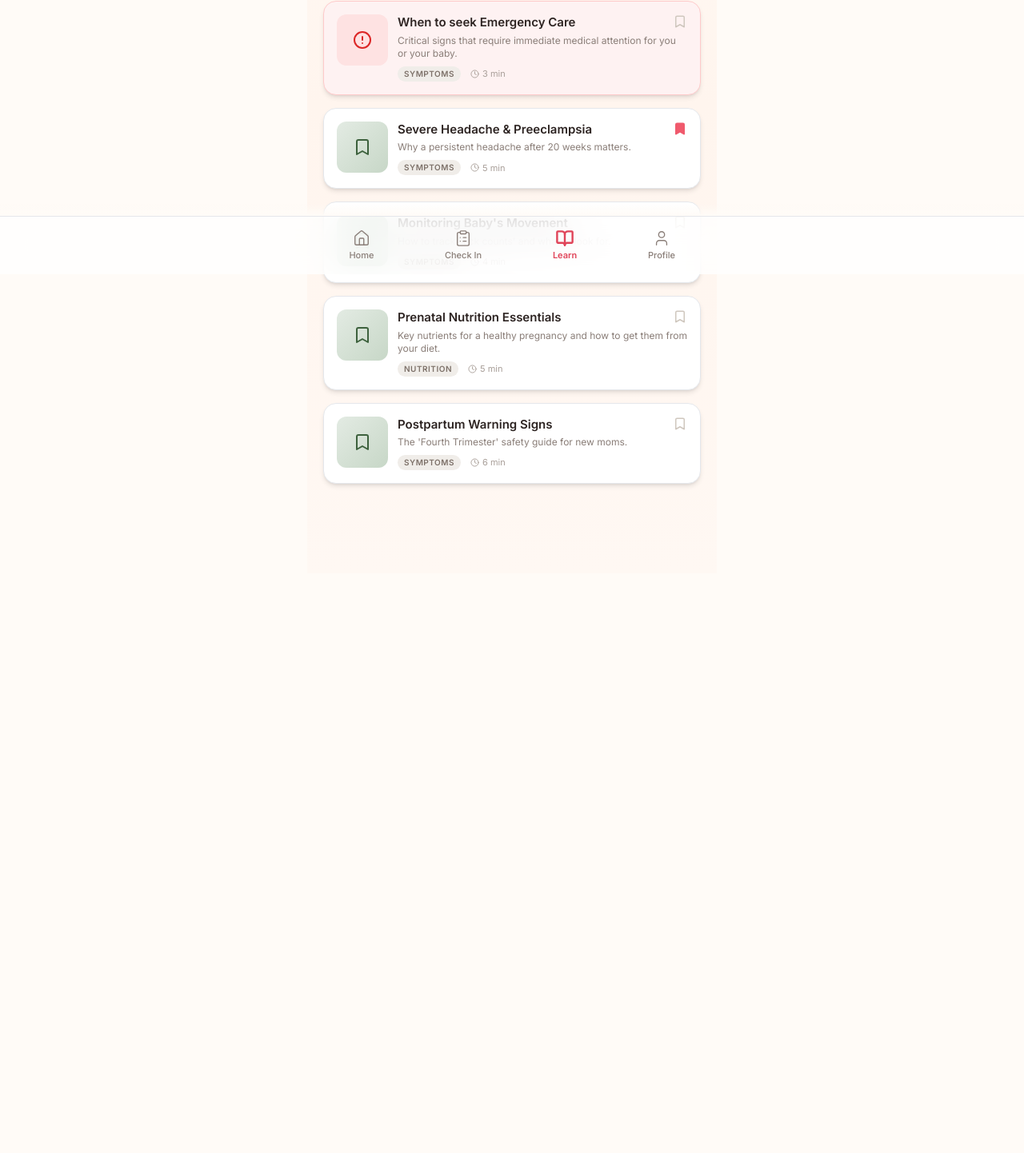
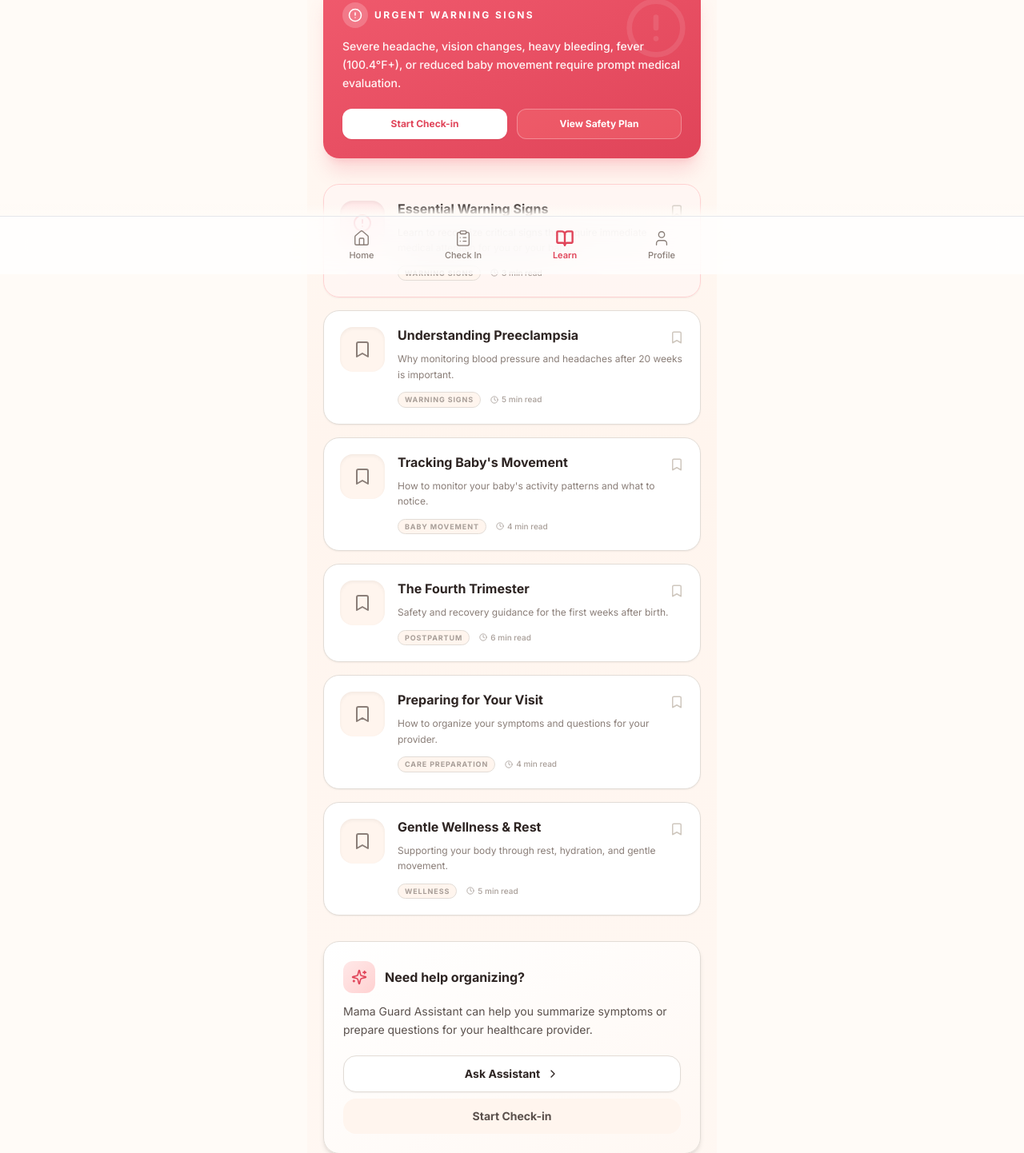
Before and after one commit to olabodesamuel0920-max/guard, a Next.js app in the folder mama-guard-redesign/: page /learn in a window 1280 px wide. Shown: the part 457-1899 px from the top of the page at 80% size. Before the commit the page ends 1174 px from the top, so only its background shows below. Built offline with nearby package versions, Linux system fonts and the light colour scheme.

Commit message:
Phase 5D: Polish premium learn page

```diff
--- a/mama-guard-redesign/app/learn/page.tsx
+++ b/mama-guard-redesign/app/learn/page.tsx
@@ -6,7 +6,7 @@ import { motion, AnimatePresence } from "framer-motion";
 import { Header } from "@/components/Header";
 import { BottomNav } from "@/components/BottomNav";
 import { getGestationalWeek } from "@/lib/utils";
-import { Search, Bookmark, Clock, ChevronRight, Play, Filter, X, AlertCircle, Shield } from "lucide-react";
+import { Search, Bookmark, Clock, ChevronRight, Play, Filter, X, AlertCircle, Shield, Sparkles } from "lucide-react";
 import { safeStorage, STORAGE_KEYS } from "@/lib/storage";
 import { MedicalDisclaimer } from "@/components/MedicalDisclaimer";
 
@@ -30,131 +30,155 @@ interface Article {
 }
 
 const categories = [
-  { id: "all", label: "All" }, { id: "nutrition", label: "Nutrition" },
-  { id: "labor", label: "Labor & Birth" }, { id: "newborn", label: "Newborn Care" },
-  { id: "mental", label: "Mental Health" }, { id: "exercise", label: "Exercise" },
-  { id: "symptoms", label: "Symptoms" },
+  { id: "all", label: "All" },
+  { id: "warning", label: "Warning Signs" },
+  { id: "movement", label: "Baby Movement" },
+  { id: "postpartum", label: "Postpartum" },
+  { id: "care", label: "Care Preparation" },
+  { id: "wellness", label: "Wellness" },
 ];
 
 const articles: Article[] = [
   {
     id: "9",
-    title: "When to seek Emergency Care",
-    category: "symptoms",
+    title: "Essential Warning Signs",
+    category: "warning",
     readTime: 3,
     type: "article",
     weekRelevance: [1, 44],
     bookmarked: false,
-    excerpt: "Critical signs that require immediate medical attention for you or your baby.",
+    excerpt: "Learn to recognize critical signs that require immediate medical attention for you or your baby.",
     isEmergency: true,
     content: {
-      intro: "Knowing when a symptom is an emergency is one of the most important parts of prenatal care. While many discomforts are normal, some signs require immediate intervention.",
+      intro: "Knowing when a symptom might be concerning is a vital part of maternal safety. While many discomforts are common during pregnancy, certain signs should always be evaluated by a healthcare professional.",
       keyPoints: [
-        "Trust your instincts: If something feels wrong, seek care.",
-        "Emergency departments are always available for pregnancy concerns.",
-        "Keep your provider's after-hours number saved."
+        "Trust your instincts: If something feels wrong, seek guidance.",
+        "Your healthcare provider is your best resource for individual concerns.",
+        "Knowing your 'baseline' helps you spot changes earlier."
       ],
       whenToSeekCare: [
-        "Vaginal bleeding or leaking fluid",
-        "Severe headache that won't go away",
+        "Sudden, severe headache or vision changes",
+        "Heavy bleeding or fluid leaking (gush)",
         "Fever of 100.4°F (38°C) or higher",
-        "Chest pain or fast-beating heart",
-        "Significant decrease in baby's movement",
-        "Severe nausea, vomiting, or abdominal pain",
-        "Severe swelling or pain in one limb"
+        "Significant decrease in baby's movement patterns",
+        "Chest pain or sudden shortness of breath",
+        "Severe nausea, vomiting, or persistent abdominal pain",
+        "Thoughts of harming yourself or your baby"
       ]
     }
   },
   {
     id: "10",
-    title: "Severe Headache & Preeclampsia",
-    category: "symptoms",
+    title: "Understanding Preeclampsia",
+    category: "warning",
     readTime: 5,
     type: "article",
     weekRelevance: [20, 42],
-    bookmarked: true,
-    excerpt: "Why a persistent headache after 20 weeks matters.",
+    bookmarked: false,
+    excerpt: "Why monitoring blood pressure and headaches after 20 weeks is important.",
     content: {
-      intro: "A severe, persistent headache after 20 weeks of pregnancy can be a sign of Preeclampsia—a serious condition related to high blood pressure.",
+      intro: "Preeclampsia is a condition related to high blood pressure that can occur after 20 weeks of pregnancy or in the postpartum period.",
       keyPoints: [
-        "Preeclampsia can happen even if you've never had high blood pressure.",
-        "It can affect your kidneys, liver, and baby's growth.",
-        "Early detection and monitoring are key to a safe delivery."
+        "It can happen even if your blood pressure was normal before.",
+        "Monitoring for symptoms is as important as BP checks.",
+        "Early recognition helps your care team manage it safely."
       ],
       whenToSeekCare: [
-        "Headache that doesn't go away with rest or hydration",
-        "Blurred vision, seeing spots, or light sensitivity",
-        "Pain in the upper right abdomen",
-        "Sudden swelling in face or around eyes"
+        "Severe headache that doesn't improve with rest",
+        "Blurry vision, seeing spots, or sensitivity to light",
+        "Sudden swelling in your face or around your eyes",
+        "Intense pain in the upper right side of your abdomen"
       ]
     }
   },
   {
     id: "11",
-    title: "Monitoring Baby's Movement",
-    category: "symptoms",
+    title: "Tracking Baby's Movement",
+    category: "movement",
     readTime: 4,
     type: "article",
     weekRelevance: [26, 40],
     bookmarked: false,
-    excerpt: "How to track 'kick counts' and what to look for.",
+    excerpt: "How to monitor your baby's activity patterns and what to notice.",
     content: {
-      intro: "Feeling your baby move is a wonderful way to connect and a key indicator of their well-being.",
+      intro: "Feeling your baby move is a reassuring sign of their well-being and a special way to connect during your journey.",
       keyPoints: [
-        "Baby's movements usually become regular around 26-28 weeks.",
-        "You don't need to count every kick all day, but notice patterns.",
-        "Babies have sleep and wake cycles (often most active at night)."
+        "Movements usually become more predictable between 26-28 weeks.",
+        "Notice the times of day your baby is most active.",
+        "Babies have regular sleep cycles and wake periods."
       ],
       whenToSeekCare: [
         "You notice a significant decrease in your baby's usual activity",
-        "You can't feel 10 movements within 2 hours while resting on your side",
-        "The movements feel significantly weaker than normal"
+        "You feel fewer than 10 movements over a 2-hour period while resting",
+        "The intensity of movements feels significantly weaker than your baseline"
+      ]
+    }
+  },
+  {
+    id: "12",
+    title: "The Fourth Trimester",
+    category: "postpartum",
+    readTime: 6,
+    type: "article",
+    weekRelevance: [37, 44],
+    bookmarked: false,
+    excerpt: "Safety and recovery guidance for the first weeks after birth.",
+    content: {
+      intro: "The postpartum period, often called the 'fourth trimester,' is a time of major physical and emotional transition.",
+      keyPoints: [
+        "Your body needs significant time and rest to recover from birth.",
+        "Mental health is just as important as physical recovery.",
+        "Warning signs can still occur in the weeks after delivery."
+      ],
+      whenToSeekCare: [
+        "Very heavy bleeding (soaking a pad in an hour)",
+        "Fever of 100.4°F or higher",
+        "Severe pain, redness, or swelling in one leg",
+        "Extreme sadness or anxiety that makes it hard to care for yourself"
       ]
     }
   },
   {
     id: "1",
-    title: "Prenatal Nutrition Essentials",
-    category: "nutrition",
-    readTime: 5,
+    title: "Preparing for Your Visit",
+    category: "care",
+    readTime: 4,
     type: "article",
     weekRelevance: [1, 40],
     bookmarked: false,
-    excerpt: "Key nutrients for a healthy pregnancy and how to get them from your diet.",
+    excerpt: "How to organize your symptoms and questions for your provider.",
     content: {
-      intro: "Your nutritional needs increase during pregnancy to support your baby's development and your own changing body.",
+      intro: "Getting the most out of your prenatal visits starts with clear communication and preparation.",
       keyPoints: [
-        "Folic acid is vital for early brain and spine development.",
-        "Iron needs double to support increased blood volume.",
-        "Calcium and Vitamin D support baby's bone growth."
+        "Write down questions as they come up between visits.",
+        "Organize any symptoms you've noticed by frequency and severity.",
+        "Don't hesitate to ask for clarification on anything you don't understand."
       ],
       whenToSeekCare: [
-        "Severe nausea that prevents you from keeping any food or water down",
-        "Sudden loss of appetite or severe fatigue"
+        "You have questions that feel urgent or cannot wait for your next visit",
+        "You notice a new or worsening symptom that concerns you"
       ]
     }
   },
   {
-    id: "12",
-    title: "Postpartum Warning Signs",
-    category: "symptoms",
-    readTime: 6,
+    id: "2",
+    title: "Gentle Wellness & Rest",
+    category: "wellness",
+    readTime: 5,
     type: "article",
-    weekRelevance: [37, 44],
+    weekRelevance: [1, 44],
     bookmarked: false,
-    excerpt: "The 'Fourth Trimester' safety guide for new moms.",
+    excerpt: "Supporting your body through rest, hydration, and gentle movement.",
     content: {
-      intro: "The six weeks following birth (postpartum) are a critical time for your recovery and health.",
+      intro: "Wellness during pregnancy is about listening to your body and supporting its incredible work through simple, consistent habits.",
       keyPoints: [
-        "Your body goes through massive hormonal and physical shifts.",
-        "Rest and hydration are just as important now as during pregnancy.",
-        "Postpartum preeclampsia can happen even after a healthy delivery."
+        "Hydration supports healthy blood volume and amniotic fluid.",
+        "Rest is a productive part of your pregnancy journey.",
+        "Gentle movement can help with circulation and mood."
       ],
       whenToSeekCare: [
-        "Heavy bleeding (soaking a pad in an hour)",
-        "Fever of 100.4°F or higher",
-        "Severe leg pain or swelling (possible blood clot)",
-        "Feelings of extreme sadness or thoughts of harming yourself"
+        "You feel extreme fatigue that prevents normal daily activity",
+        "Dizziness or lightheadedness that doesn't improve with rest and fluid"
       ]
     }
   }
@@ -200,11 +224,13 @@ export default function LearnPage() {
       <Header showAssistantButton={false} />
       <main className="pt-20 pb-28 px-5">
         <div className="mb-6">
-          <h1 className="text-2xl font-bold text-[var(--text-primary)] mb-1">Learn</h1>
-          <p className="text-sm text-[var(--text-secondary)]">Supportive guidance for your journey</p>
-          <div className="mt-4 px-3 py-1.5 rounded-lg bg-[var(--warm-100)] border border-[var(--warm-200)] inline-flex items-center gap-2">
-            <Shield size={12} className="text-[var(--text-muted)]" />
-            <span className="text-[10px] font-bold text-[var(--text-muted)] uppercase tracking-wider">Educational content only — not medical advice</span>
+          <h1 className="text-3xl font-extrabold text-[var(--text-primary)] mb-2 leading-tight">Learn warning signs & next steps</h1>
+          <p className="text-sm text-[var(--text-secondary)] leading-relaxed mb-4">
+            Simple pregnancy and postpartum education to help you recognize symptoms, prepare questions, and know when to contact a healthcare provider.
+          </p>
+          <div className="px-3 py-2 rounded-xl bg-[var(--bg-secondary)] border border-[var(--warm-200)] inline-flex items-center gap-2 shadow-sm">
+            <Shield size={14} className="text-[var(--rose-600)]" />
+            <span className="text-[10px] font-bold text-[var(--text-tertiary)] uppercase tracking-wider">Educational content only · Not medical advice</span>
           </div>
         </div>
         <div className="relative mb-5">
@@ -223,15 +249,36 @@ export default function LearnPage() {
         <motion.div
           initial={{ opacity: 0, y: 10 }}
           animate={{ opacity: 1, y: 0 }}
-          className="rounded-2xl bg-gradient-to-br from-rose-500 to-rose-600 p-4 mb-6 text-white shadow-lg shadow-rose-500/20"
+          className="rounded-3xl bg-gradient-to-br from-rose-500 to-rose-600 p-6 mb-8 text-white shadow-xl shadow-rose-500/20 relative overflow-hidden"
         >
-          <div className="flex items-center gap-2 mb-2">
-            <AlertCircle size={18} />
-            <span className="text-xs font-bold uppercase tracking-widest">Emergency Signs</span>
+          <div className="absolute top-0 right-0 p-4 opacity-10">
+            <AlertCircle size={80} />
           </div>
-          <p className="text-xs font-medium leading-relaxed text-rose-50">
-            Bleeding, leaking fluid, fever of 100.4°F+, severe headache, chest pain, or reduced movement require urgent medical care.
-          </p>
+          <div className="relative z-10">
+            <div className="flex items-center gap-2 mb-3">
+              <div className="w-8 h-8 rounded-full bg-white/20 flex items-center justify-center">
+                <AlertCircle size={18} />
+              </div>
+              <span className="text-xs font-bold uppercase tracking-[0.2em]">Urgent Warning Signs</span>
+            </div>
+            <p className="text-sm font-medium leading-relaxed mb-5 text-rose-50">
+              Severe headache, vision changes, heavy bleeding, fever (100.4°F+), or reduced baby movement require prompt medical evaluation.
+            </p>
+            <div className="grid grid-cols-2 gap-3">
+              <button
+                onClick={() => router.push("/checkin")}
+                className="bg-white text-rose-600 py-2.5 rounded-xl text-xs font-bold shadow-sm active:scale-[0.95] transition-all"
+              >
+                Start Check-in
+              </button>
+              <button
+                onClick={() => router.push("/safety")}
+                className="bg-rose-400/30 border border-white/30 text-white py-2.5 rounded-xl text-xs font-bold active:scale-[0.95] transition-all"
+              >
+                View Safety Plan
+              </button>
+            </div>
+          </div>
         </motion.div>
 
         {userWeek > 0 && (
@@ -240,22 +287,51 @@ export default function LearnPage() {
             <p className="text-xs text-[var(--text-secondary)]">Showing content relevant to <span className="font-semibold text-[var(--rose-700)]">Week {userWeek}</span> first</p>
           </motion.div>
         )}
-        <div className="grid grid-cols-1 gap-4">
+        <div className="grid grid-cols-1 gap-4 mb-8">
           {sortedArticles.map((article, index) => {
             const isRelevant = article.weekRelevance && userWeek >= article.weekRelevance[0] && userWeek <= article.weekRelevance[1];
+            const categoryLabel = categories.find(c => c.id === article.category)?.label || article.category;
+
             return (
-              <motion.button key={article.id} initial={{ opacity: 0, y: 16 }} animate={{ opacity: 1, y: 0 }} transition={{ delay: index * 0.05 }} onClick={() => handleArticleOpen(article)} className={`text-left rounded-2xl p-4 shadow-md border active:scale-[0.98] transition-transform ${article.isEmergency ? "bg-red-50 border-red-200" : "bg-[var(--surface-primary)] border-[var(--warm-200)]/60"}`}>
-                <div className="flex items-start gap-3">
-                  <div className={`w-16 h-16 rounded-xl flex items-center justify-center flex-shrink-0 ${article.isEmergency ? "bg-red-100" : article.type === "video" ? "bg-gradient-to-br from-[var(--rose-100)] to-[var(--rose-200)]" : "bg-gradient-to-br from-[var(--sage-100)] to-[var(--sage-200)]"}`}>{article.isEmergency ? <AlertCircle size={24} className="text-red-600" /> : article.type === "video" ? <Play size={24} className="text-[var(--rose-600)]" /> : <Bookmark size={24} className="text-[var(--sage-600)]" />}</div>
+              <motion.button
+                key={article.id}
+                initial={{ opacity: 0, y: 16 }}
+                animate={{ opacity: 1, y: 0 }}
+                transition={{ delay: index * 0.05 }}
+                onClick={() => handleArticleOpen(article)}
+                className={`text-left rounded-3xl p-5 shadow-sm border active:scale-[0.98] transition-all relative overflow-hidden ${
+                  article.isEmergency
+                    ? "bg-rose-50/50 border-rose-200"
+                    : "bg-white border-[var(--warm-200)]"
+                }`}
+              >
+                <div className="flex items-start gap-4">
+                  <div className={`w-14 h-14 rounded-2xl flex items-center justify-center flex-shrink-0 shadow-inner ${
+                    article.isEmergency
+                      ? "bg-rose-100 text-rose-600"
+                      : article.type === "video"
+                        ? "bg-rose-50 text-rose-500"
+                        : "bg-[var(--bg-secondary)] text-[var(--text-tertiary)]"
+                  }`}>
+                    {article.isEmergency ? <AlertCircle size={24} /> : article.type === "video" ? <Play size={24} /> : <Bookmark size={24} />}
+                  </div>
                   <div className="flex-1 min-w-0">
-                    <div className="flex items-start justify-between gap-2">
-                      <h3 className="font-semibold text-[var(--text-primary)] text-[15px] leading-snug mb-1">{article.title}</h3>
-                      <button onClick={(e) => { e.stopPropagation(); toggleBookmark(article.id); }} className="flex-shrink-0"><Bookmark size={18} className={bookmarkedIds.has(article.id) ? "text-[var(--rose-500)] fill-[var(--rose-500)]" : "text-[var(--warm-300)]"} /></button>
+                    <div className="flex items-start justify-between gap-2 mb-1">
+                      <h3 className="font-bold text-[var(--text-primary)] text-[16px] leading-tight">{article.title}</h3>
+                      <button onClick={(e) => { e.stopPropagation(); toggleBookmark(article.id); }} className="p-1 -mr-1"><Bookmark size={18} className={bookmarkedIds.has(article.id) ? "text-[var(--rose-500)] fill-[var(--rose-500)]" : "text-[var(--warm-300)]"} /></button>
                     </div>
-                    <p className="text-xs text-[var(--text-tertiary)] mb-2 line-clamp-2">{article.excerpt}</p>
+                    <p className="text-xs text-[var(--text-tertiary)] mb-3 line-clamp-2 leading-relaxed">{article.excerpt}</p>
                     <div className="flex items-center gap-3">
-                      <span className={`text-[10px] font-semibold uppercase tracking-wider px-2 py-0.5 rounded-full ${isRelevant ? "bg-[var(--rose-100)] text-[var(--rose-700)]" : "bg-[var(--warm-100)] text-[var(--warm-600)]"}`}>{article.category}</span>
-                      <span className="flex items-center gap-1 text-[11px] text-[var(--text-muted)]"><Clock size={11} />{article.readTime} min</span>
+                      <span className={`text-[9px] font-bold uppercase tracking-widest px-2 py-0.5 rounded-full border ${
+                        isRelevant
+                          ? "bg-rose-100 text-rose-700 border-rose-200"
+                          : "bg-[var(--bg-secondary)] text-[var(--text-muted)] border-[var(--warm-200)]"
+                      }`}>
+                        {categoryLabel}
+                      </span>
+                      <span className="flex items-center gap-1 text-[10px] font-medium text-[var(--text-muted)]">
+                        <Clock size={10} /> {article.readTime} min read
+                      </span>
                     </div>
                   </div>
                 </div>
@@ -263,6 +339,36 @@ export default function LearnPage() {
             );
           })}
         </div>
+
+        <motion.div
+          initial={{ opacity: 0, scale: 0.95 }}
+          animate={{ opacity: 1, scale: 1 }}
+          className="bg-gradient-to-br from-[var(--surface-primary)] to-[var(--bg-cream)] rounded-3xl p-6 border border-[var(--warm-200)] shadow-md mb-8"
+        >
+          <div className="flex items-center gap-3 mb-3">
+            <div className="w-10 h-10 rounded-xl bg-gradient-to-br from-rose-100 to-rose-200 flex items-center justify-center">
+              <Sparkles size={20} className="text-rose-600" />
+            </div>
+            <h4 className="font-bold text-[var(--text-primary)]">Need help organizing?</h4>
+          </div>
+          <p className="text-sm text-[var(--text-secondary)] leading-relaxed mb-5">
+            Mama Guard Assistant can help you summarize symptoms or prepare questions for your healthcare provider.
+          </p>
+          <div className="flex flex-col gap-2">
+            <button
+              onClick={() => router.push("/ai")}
+              className="w-full py-3 rounded-2xl bg-white border border-[var(--warm-200)] text-[var(--text-primary)] text-sm font-bold active:scale-[0.98] shadow-sm flex items-center justify-center gap-2"
+            >
+              Ask Assistant <ChevronRight size={16} />
+            </button>
+            <button
+              onClick={() => router.push("/checkin")}
+              className="w-full py-3 rounded-2xl bg-[var(--bg-secondary)] text-[var(--text-secondary)] text-sm font-bold active:scale-[0.98] flex items-center justify-center gap-2"
+            >
+              Start Check-in
+            </button>
+          </div>
+        </motion.div>
         {sortedArticles.length === 0 && <div className="text-center py-16"><Search size={48} className="text-[var(--warm-300)] mx-auto mb-4" /><p className="text-[var(--text-tertiary)] font-medium mb-1">No articles found</p><p className="text-sm text-[var(--text-muted)]">Try adjusting your search or category filter</p></div>}
       </main>
       <BottomNav />
@@ -283,30 +389,30 @@ export default function LearnPage() {
                 {selectedArticle.content ? (
                   <div className="space-y-6">
                     <div>
-                      <h4 className="text-sm font-bold text-[var(--text-primary)] mb-2">Introduction</h4>
+                      <h4 className="text-xs font-bold text-[var(--text-tertiary)] uppercase tracking-[0.2em] mb-3">Topic Overview</h4>
                       <p className="text-sm text-[var(--text-secondary)] leading-relaxed">{selectedArticle.content.intro}</p>
                     </div>
 
-                    <div className="bg-[var(--warm-50)] rounded-2xl p-4 border border-[var(--warm-100)]">
-                      <h4 className="text-xs font-bold text-[var(--text-tertiary)] uppercase tracking-widest mb-3">Key Points</h4>
-                      <ul className="space-y-2">
+                    <div className="bg-white rounded-2xl p-5 border border-[var(--warm-200)] shadow-sm">
+                      <h4 className="text-xs font-bold text-[var(--text-primary)] uppercase tracking-[0.1em] mb-4 border-b border-[var(--warm-100)] pb-2">Key Guidance</h4>
+                      <ul className="space-y-3">
                         {selectedArticle.content.keyPoints.map((point, i) => (
-                          <li key={i} className="flex gap-2 text-sm text-[var(--text-secondary)]">
-                            <span className="text-[var(--rose-500)] font-bold">•</span>
+                          <li key={i} className="flex gap-3 text-sm text-[var(--text-secondary)] leading-relaxed">
+                            <div className="w-1.5 h-1.5 rounded-full bg-rose-400 shrink-0 mt-1.5" />
                             <span>{point}</span>
                           </li>
                         ))}
                       </ul>
                     </div>
 
-                    <div className="bg-rose-50 rounded-2xl p-4 border border-rose-100">
-                      <h4 className="text-xs font-bold text-rose-700 uppercase tracking-widest mb-3 flex items-center gap-2">
-                        <AlertCircle size={14} /> When to seek Care
+                    <div className="bg-rose-50/50 rounded-2xl p-5 border border-rose-100 shadow-sm">
+                      <h4 className="text-xs font-bold text-rose-800 uppercase tracking-[0.1em] mb-4 border-b border-rose-200/50 pb-2 flex items-center gap-2">
+                        <AlertCircle size={14} /> When to contact provider
                       </h4>
-                      <ul className="space-y-2">
+                      <ul className="space-y-3">
                         {selectedArticle.content.whenToSeekCare.map((point, i) => (
-                          <li key={i} className="flex gap-2 text-sm text-rose-900 font-medium">
-                            <span className="text-rose-500">•</span>
+                          <li key={i} className="flex gap-3 text-sm text-rose-900 font-semibold leading-relaxed">
+                            <div className="w-1.5 h-1.5 rounded-full bg-rose-500 shrink-0 mt-1.5" />
                             <span>{point}</span>
                           </li>
                         ))}
```
